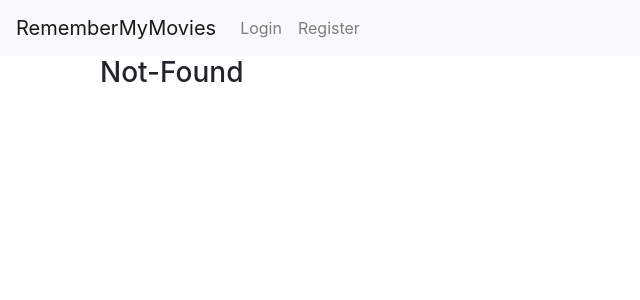
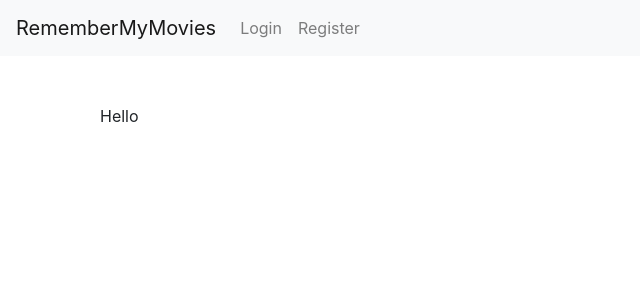
Before and after one commit to jugshaurya/react-learn-1, a React (Create React App) app: page /profile in a window 1280 px wide. Before the commit this address led to /not-found. Shown: the top 300 px of the page, without its empty margins (0-640 px from the left). Built offline with nearby package versions, Linux system fonts and the light colour scheme.

Commit message:
:dizzy: Added Logout and profile page and routes adjusted acc. to token

```diff
--- a/src/App.js
+++ b/src/App.js
@@ -9,6 +9,8 @@ import AddMoviePage from "./components/routes/addMoviePage";
 import LaterPage from "./components/routes/laterPage";
 import MoviePage from "./components/routes/moviePage";
 import LoginPage from "./components/routes/LoginPage";
+import LogoutPage from "./components/routes/LogoutPage";
+import ProfilePage from "./components/routes/ProfilePage";
 import RegisterPage from "./components/routes/RegisterPage";
 
 class App extends React.Component {
@@ -27,14 +29,23 @@ class App extends React.Component {
         <Navbar user={this.state.user} />
         <div className="container content">
           <Switch>
-            <Route path="/login" component={LoginPage} />
+            <Route
+              path="/profile"
+              render={() => <ProfilePage user={this.state.user} />}
+            />
+            <Route path="/logout" component={LogoutPage} />
             <Route path="/register" component={RegisterPage} />
             <Route path="/movies/:id" component={MoviePage} />
             <Route path="/movies" component={MoviesPage} />
             <Route path="/add" component={AddMoviePage} />
             <Route path="/later" component={LaterPage} />
             <Route path="/not-found" component={NotFoundPage} />
-            <Redirect from="/" exact to="/login" />
+            {this.state.user ? (
+              <Redirect from="/login" to="/movies" />
+            ) : (
+              <Route path="/login" component={LoginPage} />
+            )}
+            <Redirect from="/" to="/login" />
             <Redirect to="/not-found" />
           </Switch>
         </div>
--- /dev/null
+++ b/src/components/routes/LogoutPage.jsx
@@ -0,0 +1,14 @@
+import React from "react";
+
+class LogoutPage extends React.Component {
+  componentDidMount() {
+    localStorage.removeItem("token");
+    window.location = "/";
+  }
+
+  render() {
+    return <></>;
+  }
+}
+
+export default LogoutPage;
--- /dev/null
+++ b/src/components/routes/ProfilePage.jsx
@@ -0,0 +1,11 @@
+import React from "react";
+
+const ProfilePage = props => {
+  return (
+    <>
+      <div class="container mt-5">Hello {props.user}</div>
+    </>
+  );
+};
+
+export default ProfilePage;
```
Also changed, not shown: 1 other file (tests, documents, lock files or other folders).
